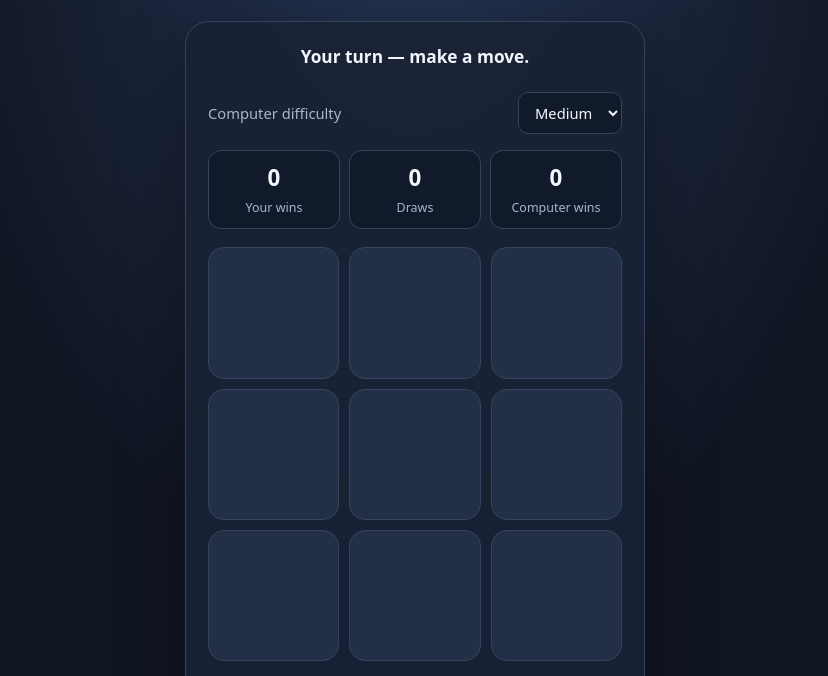
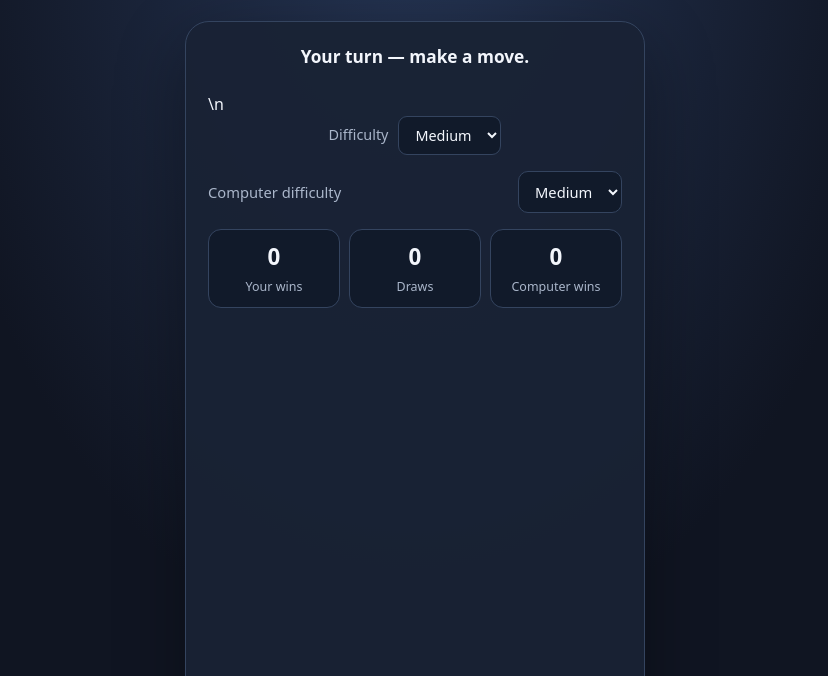
Before and after one commit to Elvmeen/tic-tac-toe, a plain HTML site: page index.html in a window 1280 px wide. Shown: the part 121-797 px from the top of the page, without its empty margins (225-1053 px from the left). Drawn offline with Linux system fonts and the light colour scheme.

Commit message:
Add selectable AI difficulty levels

```diff
--- a/index.html
+++ b/index.html
@@ -9,11 +9,11 @@
 main{width:min(100%,460px)}header{text-align:center;margin-bottom:24px}h1{font-size:clamp(2rem,7vw,2.7rem);letter-spacing:-.05em;margin:0 0 5px}header p,.hint{color:var(--muted);margin:0}.panel{background:rgba(25,34,53,.94);border:1px solid var(--line);border-radius:24px;padding:22px;box-shadow:0 22px 70px #0005}
 .status{text-align:center;font-weight:650;font-size:1.08rem;min-height:32px;margin:0 0 16px}.difficulty{display:flex;align-items:center;justify-content:space-between;gap:12px;margin:0 0 16px;color:var(--muted);font-size:.92rem}.difficulty select{background:#111a2a;color:var(--text);border:1px solid var(--line);border-radius:10px;padding:9px 12px;font:inherit}.scores{display:grid;grid-template-columns:repeat(3,1fr);gap:9px;margin-bottom:18px}.score{background:#111a2a;border:1px solid var(--line);border-radius:13px;padding:10px;text-align:center}.score strong{display:block;font-size:1.4rem}.score span{font-size:.78rem;color:var(--muted)}
 .board{display:grid;grid-template-columns:repeat(3,1fr);gap:10px;aspect-ratio:1}.cell{border:1px solid var(--line);border-radius:16px;background:var(--cell);font-size:clamp(2.7rem,14vw,4.2rem);font-weight:750;display:grid;place-items:center;color:var(--text);cursor:pointer;transition:background .15s,transform .15s}.cell:disabled{cursor:default}.cell:not(:disabled):hover{background:#2c3b57;transform:translateY(-2px)}.cell.x{color:#aab7ff}.cell.o{color:#69ddb0}.cell.winner{background:#214638;border-color:var(--win)}
-.actions{display:flex;gap:10px;margin-top:18px}.actions button{flex:1;border:0;border-radius:12px;padding:13px 16px;font:inherit;font-weight:650;cursor:pointer}.primary{background:var(--accent);color:#11182a}.secondary{background:#29364d;color:var(--text)}button:focus-visible,select:focus-visible{outline:3px solid white;outline-offset:3px}.hint{text-align:center;font-size:.82rem;margin-top:15px}
+.actions{display:flex;gap:10px;margin-top:18px}.actions button{flex:1;border:0;border-radius:12px;padding:13px 16px;font:inherit;font-weight:650;cursor:pointer}.primary{background:var(--accent);color:#11182a}.secondary{background:#29364d;color:var(--text)}button:focus-visible,select:focus-visible{outline:3px solid white;outline-offset:3px}.hint{text-align:center;font-size:.82rem;margin-top:15px}.settings{display:flex;align-items:center;justify-content:center;gap:10px;margin:0 0 16px;color:var(--muted);font-size:.9rem}.settings select{background:#111a2a;color:var(--text);border:1px solid var(--line);border-radius:9px;padding:8px 12px;font:inherit}
 </style></head>
 <body><main><header><h1>Tic-Tac-Toe</h1><p>You’re X. The computer is O.</p></header>
 <section class="panel" aria-label="Tic-Tac-Toe game">
-<p class="status" id="status" aria-live="polite">Your turn — make a move.</p>
+<p class="status" id="status" aria-live="polite">Your turn — make a move.</p>\n<div class="settings"><label for="difficulty">Difficulty</label><select id="difficulty"><option value="easy">Easy</option><option value="medium" selected>Medium</option><option value="hard">Hard</option></select></div>
 <label class="difficulty" for="difficulty"><span>Computer difficulty</span><select id="difficulty"><option value="easy">Easy</option><option value="medium" selected>Medium</option><option value="hard">Hard</option></select></label>
 <div class="scores" aria-label="Scoreboard"><div class="score"><strong id="wins">0</strong><span>Your wins</span></div><div class="score"><strong id="draws">0</strong><span>Draws</span></div><div class="score"><strong id="losses">0</strong><span>Computer wins</span></div></div>
 <div class="board" id="board" role="group" aria-label="Game board"></div>
@@ -23,7 +23,7 @@ main{width:min(100%,460px)}header{text-align:center;margin-bottom:24px}h1{font-s
 <script>
 const boardEl=document.getElementById('board'),statusEl=document.getElementById('status'),difficultyEl=document.getElementById('difficulty'),hintEl=document.getElementById('hint');
 const winsEl=document.getElementById('wins'),drawsEl=document.getElementById('draws'),lossesEl=document.getElementById('losses');
-let board=Array(9).fill(''),finished=false,busy=false,scores={X:0,D:0,O:0},winning=[];
+let board=Array(9).fill(''),finished=false,busy=false,scores={X:0,D:0,O:0},winning=[];\nconst difficultyEl=document.getElementById('difficulty');
 const lines=[[0,1,2],[3,4,5],[6,7,8],[0,3,6],[1,4,7],[2,5,8],[0,4,8],[2,4,6]];
 function outcome(b){for(const line of lines){const [a,c,d]=line;if(b[a]&&b[a]===b[c]&&b[a]===b[d])return {winner:b[a],line};}return b.every(Boolean)?{winner:'D',line:[]}:null;}
 function render(){boardEl.innerHTML='';board.forEach((v,i)=>{const btn=document.createElement('button');btn.className='cell'+(v?' '+v.toLowerCase():'')+(winning.includes(i)?' winner':'');btn.textContent=v;btn.disabled=!!v||finished||busy;btn.setAttribute('aria-label','Square '+(i+1)+(v?', '+v:' empty'));btn.addEventListener('click',()=>humanMove(i));boardEl.append(btn);});}
```
